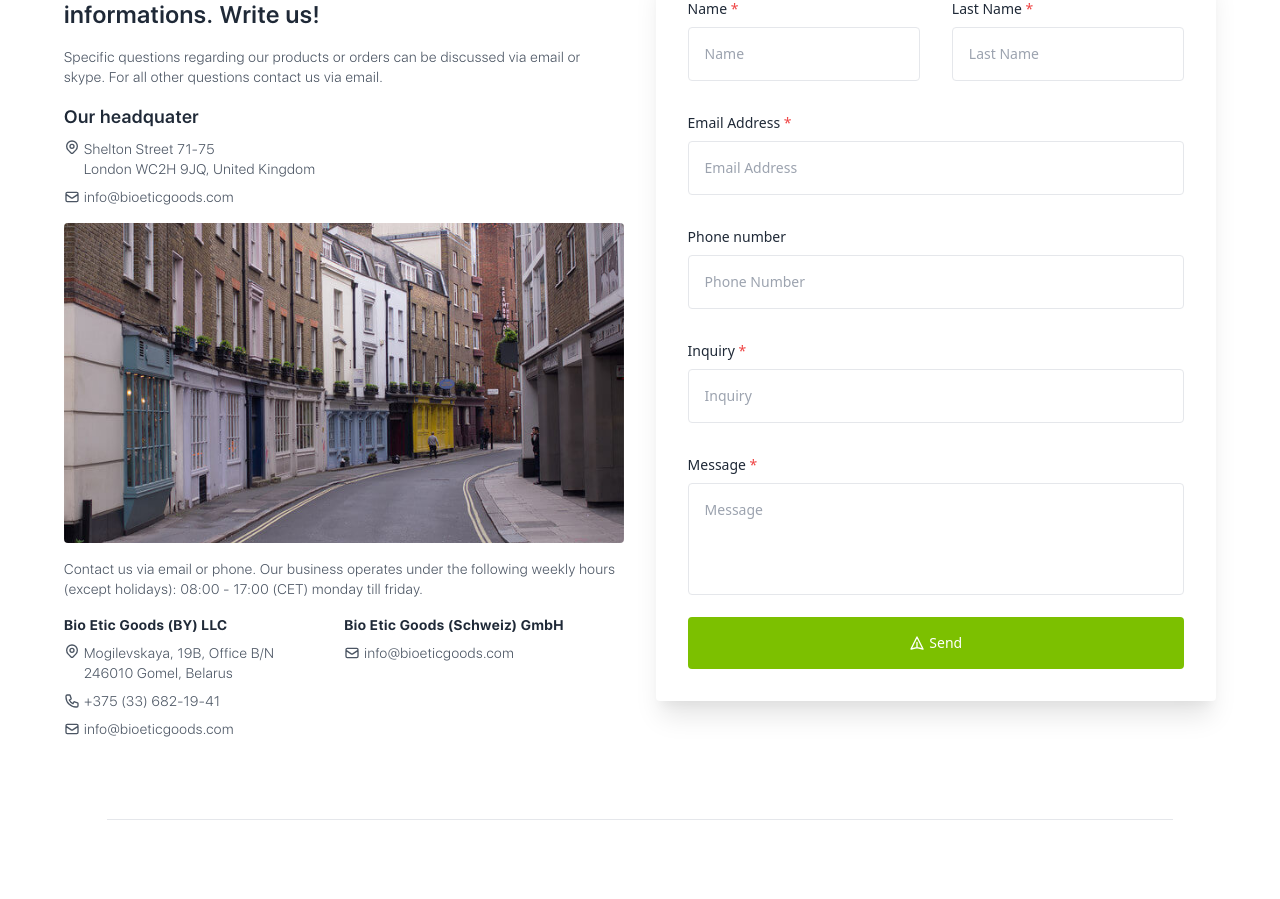
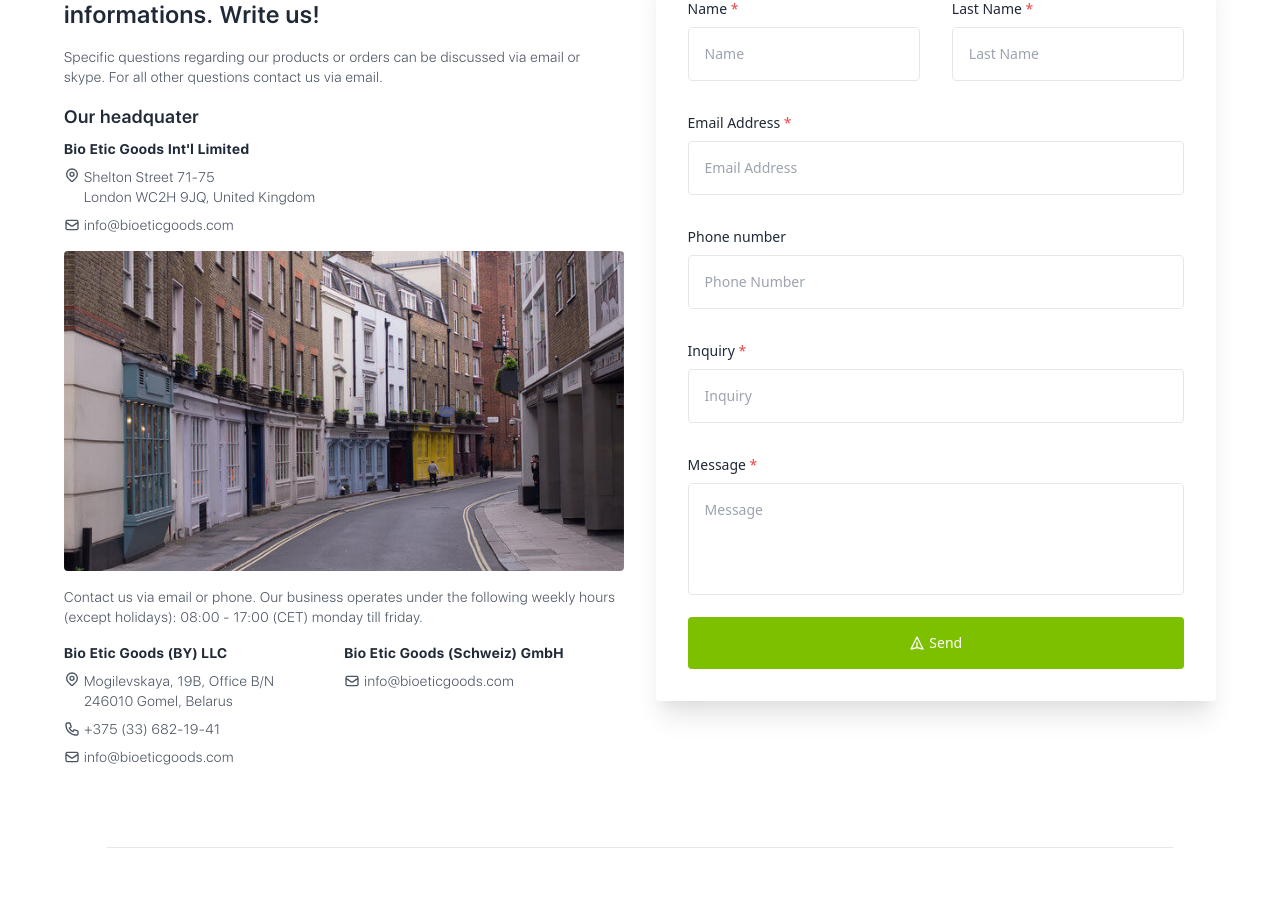
Before and after one commit to iliaroger/italianweb, a Next.js app in the folder bioeticgoods/: page / in a window 1280 px wide. Shown: the part 4580-5479 px from the top of the page. Built offline with nearby package versions, Linux system fonts and the light colour scheme.

Commit message:
minor changes to name

```diff
--- a/bioeticgoods/components/Footer.tsx
+++ b/bioeticgoods/components/Footer.tsx
@@ -408,7 +408,10 @@ export default function Footer() {
               Our headquater
             </p>
             <div className="flex flex-col xl:w-full mt-2 xsm:w-full">
-              <div className="flex flex-row">
+              <p className="font-bold text-sm text-gray-800">
+                Bio Etic Goods Int'l Limited
+              </p>
+              <div className="flex flex-row mt-2">
                 <LocationMarkerIcon className="w-4 h-4 text-gray-600"></LocationMarkerIcon>
                 <div className="ml-1">
                   <p className="text-gray-600 text-sm font-light">
```
